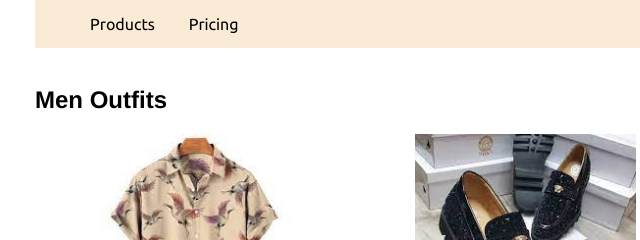
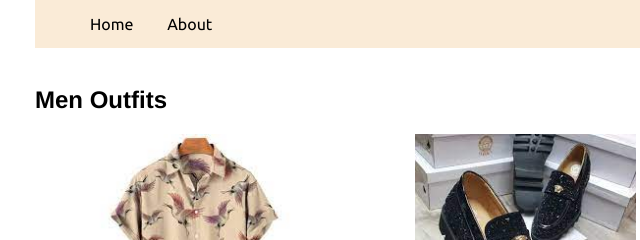
Before and after one commit to rammanes/e-commerce, a plain HTML site: page index.html in a window 1280 px wide. Shown: the top 240 px of the page, 93-733 px from the left. Drawn offline with Linux system fonts and the light colour scheme.

Commit message:
Update the navigation items

```diff
--- a/index.html
+++ b/index.html
@@ -12,8 +12,8 @@
 </head>
 <body>
   <ul>
-    <li><a href="products.html">Products</a></li>
-    <li><a href="pricing.html">Pricing</a></li>
+    <li><a href="products.html">Home</a></li>
+    <li><a href="pricing.html">About</a></li>
   </ul>
   <section id="men-section">
     <h1>Men Outfits</h1>
```
